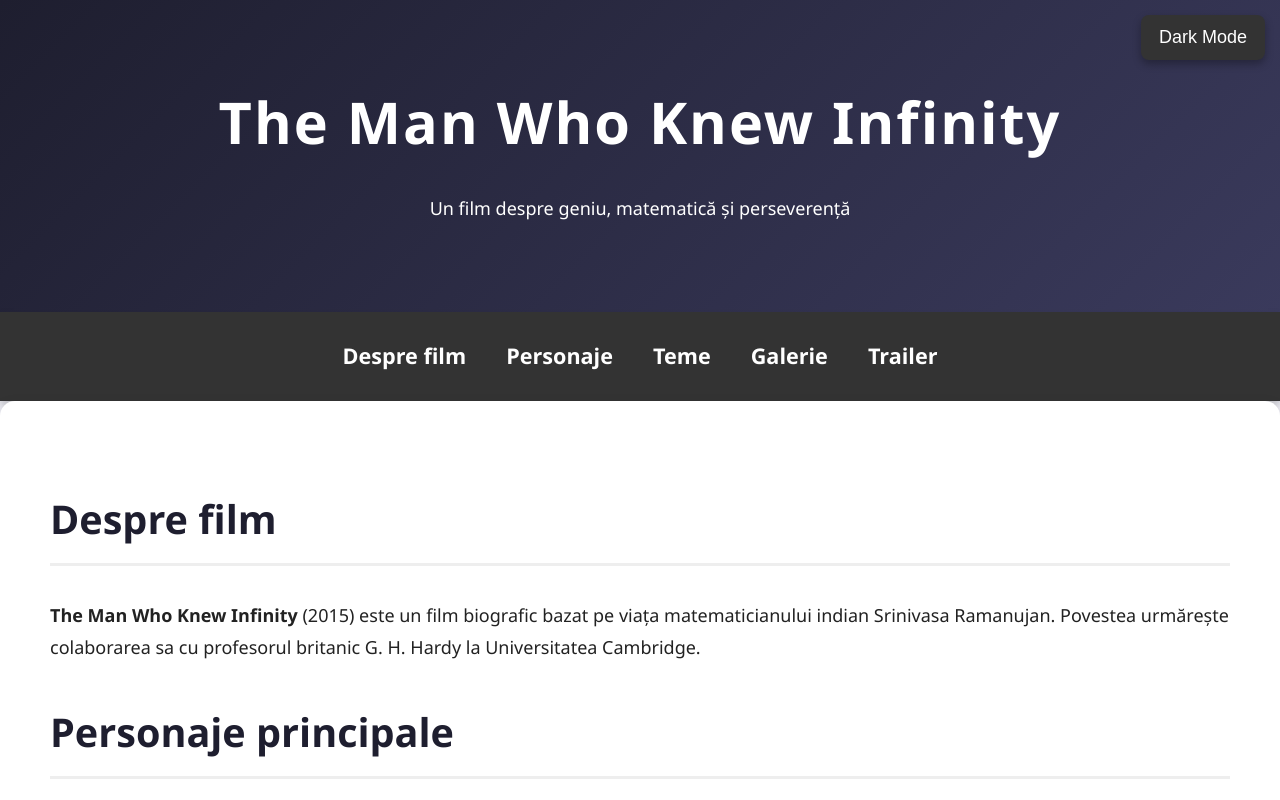
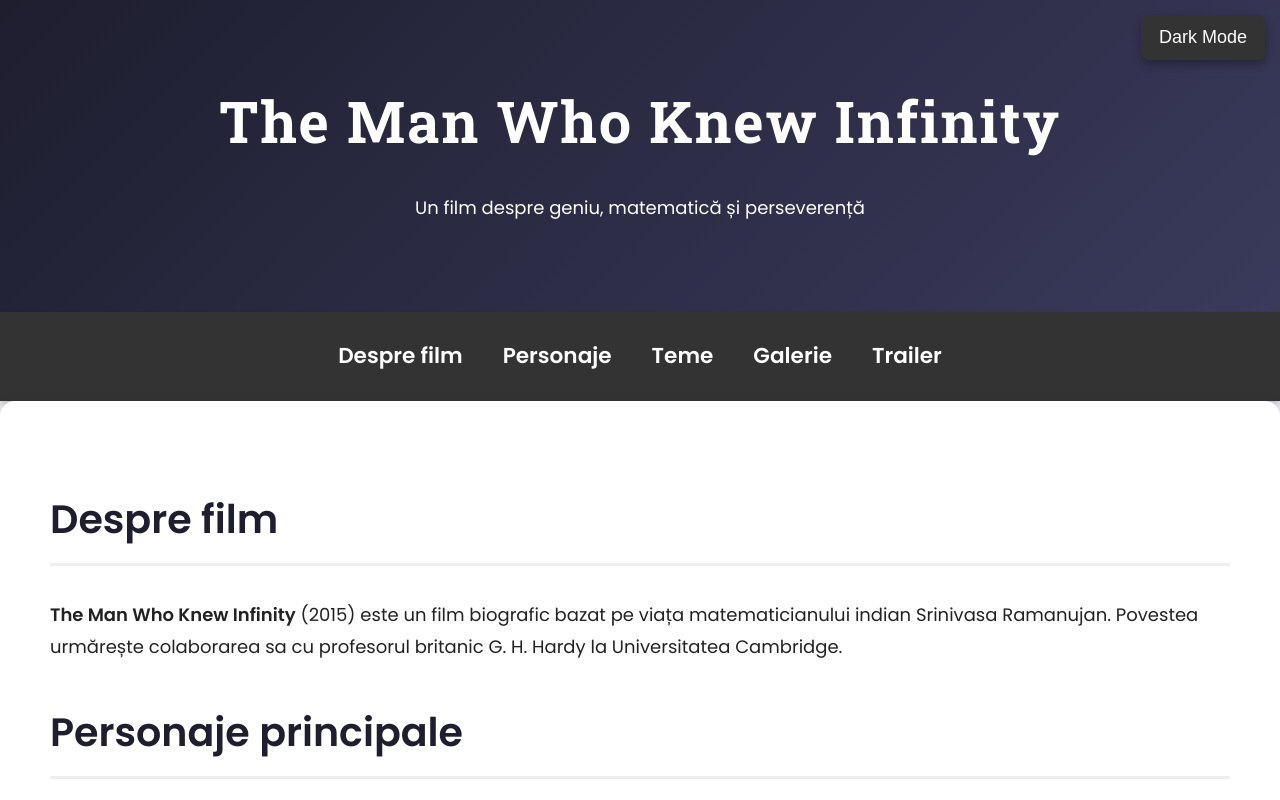
Before and after one commit to iskdidk987-hub/infinity-proiect-tic, a plain HTML site: page index.html in a window 1280 px wide. Shown: the top 800 px of the page. Drawn offline with Linux system fonts and the light colour scheme.

Commit message:
Update index.html — 2025-12-14 11:08:23 UTC

```diff
--- a/index.html
+++ b/index.html
@@ -3,9 +3,10 @@
 <head>
     <meta charset="UTF-8">
     <title>The Man Who Knew Infinity</title>
+    <link href="https://fonts.googleapis.com/css2?family=Poppins:wght@400;600&family=Roboto+Slab:wght@400;700&display=swap" rel="stylesheet">
     <style>
         body {
-            font-family: 'Segoe UI', Arial, sans-serif;
+            font-family: 'Poppins', sans-serif;
             margin: 0;
             background: linear-gradient(180deg, #f0f0f5, #e6e6fa);
             color: #222;
@@ -24,6 +25,7 @@
             margin: 0;
             font-size: 3.2em;
             letter-spacing: 2px;
+            font-family: 'Roboto Slab', serif;
         }
         nav {
             background-color: #333;
```
